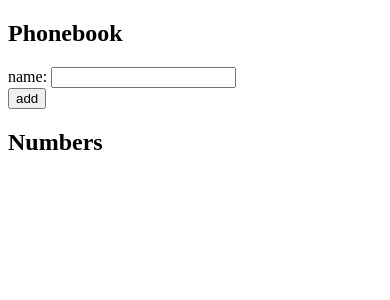
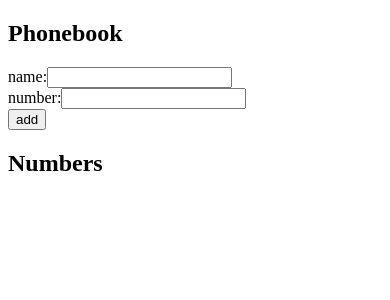
Before and after one commit to vmolero/fullstackopen, a React (Create React App) app in the folder part2/phonebook/: page / in a window 390 px wide. Shown: the top 300 px of the page. Built offline with nearby package versions, Linux system fonts and the light colour scheme.

Commit message:
phonebook step3

```diff
--- a/part2/phonebook/src/App.js
+++ b/part2/phonebook/src/App.js
@@ -3,9 +3,14 @@ import React, { useState } from "react";
 const App = () => {
   const [persons, setPersons] = useState([]);
   const [newName, setNewName] = useState("");
+  const [newNumber, setNewNumber] = useState("");
 
-  const handleChange = event => {
+  const handleNameChange = event => {
     setNewName(event.target.value);
+  };
+
+  const handleNumberChange = event => {
+    setNewNumber(event.target.value);
   };
 
   const addPerson = event => {
@@ -15,25 +20,39 @@ const App = () => {
       alert(`${newName} is already added to phonebook`);
       return;
     }
-    const personObject = { name: newName, id: persons.length };
+    const personObject = {
+      name: newName,
+      number: newNumber,
+      id: persons.length
+    };
 
     setPersons(persons.concat(personObject));
     setNewName("");
+    setNewNumber("");
   };
 
   const listing = persons.map(person => {
-    return <li key="person.id">{person.name}</li>;
+    return (
+      <li key="person.id">
+        {person.name} {person.number}
+      </li>
+    );
   });
 
   return (
     <div>
       <h2>Phonebook</h2>
-      <form type="submit" onSubmit={addPerson}>
+      <form onSubmit={addPerson}>
         <div>
-          name: <input type="text" value={newName} onChange={handleChange} />
+          name:
+          <input type="text" value={newName} onChange={handleNameChange} />
         </div>
         <div>
-          <button>add</button>
+          number:
+          <input type="text" value={newNumber} onChange={handleNumberChange} />
+        </div>
+        <div>
+          <button type="submit">add</button>
         </div>
       </form>
       <h2>Numbers</h2>
```
